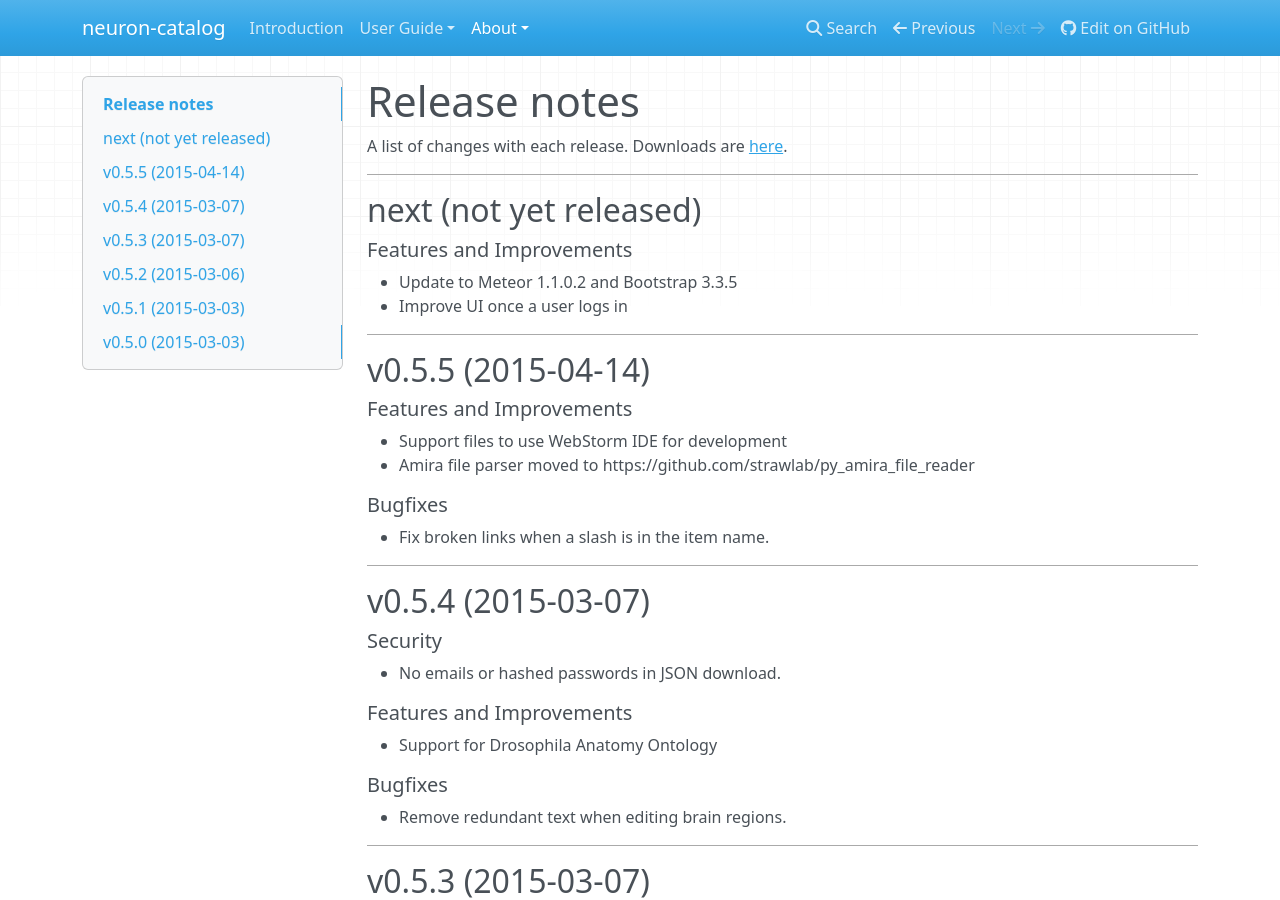
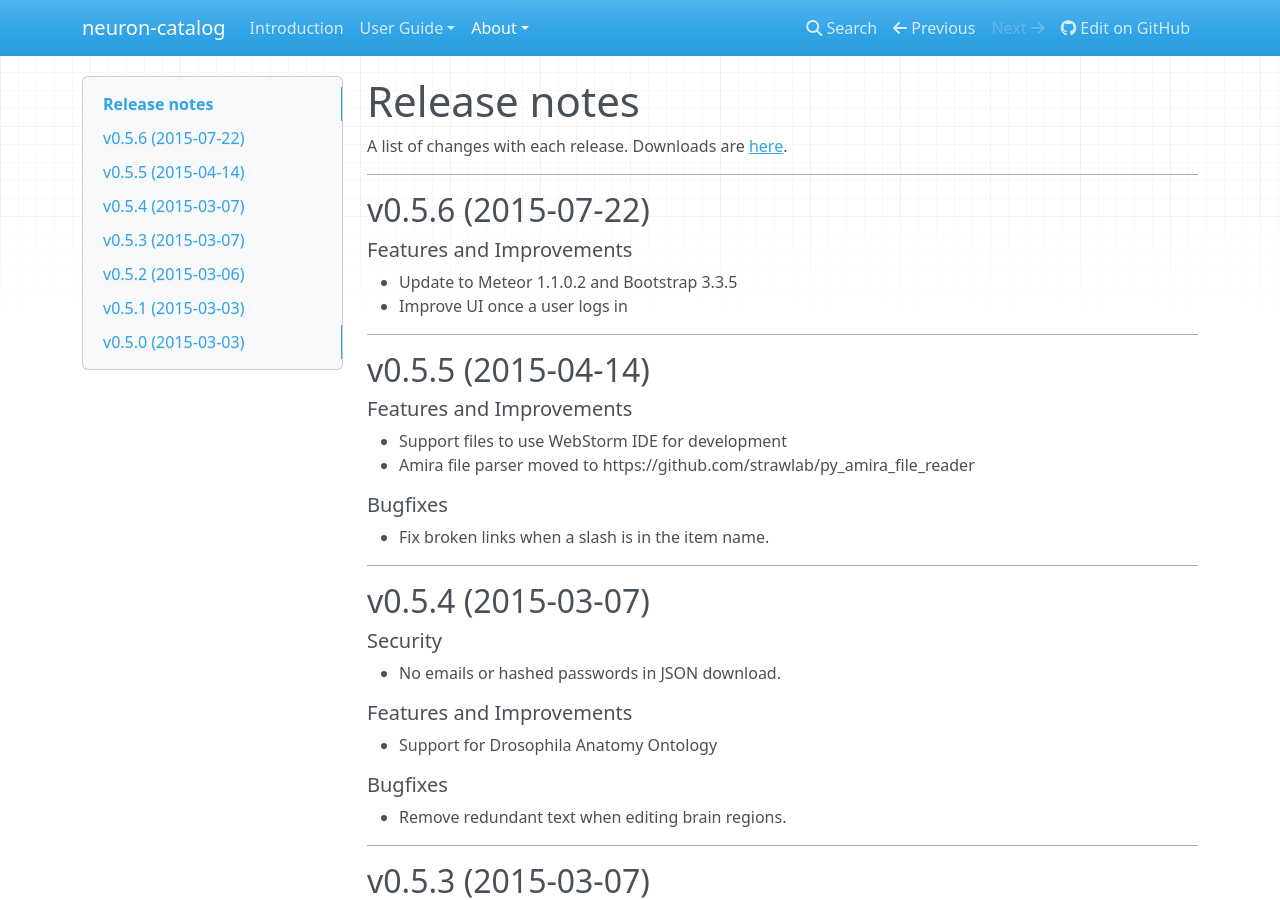
Before and after one commit to strawlab/neuron-catalog, an MkDocs documentation site: the page built from docs/release-notes.md, in a window 1280 px wide and 900 px high. Built offline with MkDocs 1.6.1, drawn with Linux system fonts in a browser that asks for light colours; nearby versions of some CDN libraries; old or Windows-style settings are respelled for this version of MkDocs.

Commit message:
bump version for release

```diff
--- a/docs/release-notes.md
+++ b/docs/release-notes.md
@@ -5,7 +5,7 @@ A list of changes with each release. Downloads are
 
 ---
 
-## next (not yet released)
+## v0.5.6 (2015-07-22)
 
 ##### Features and Improvements
 
```
Also changed, not shown: 1 other file.
